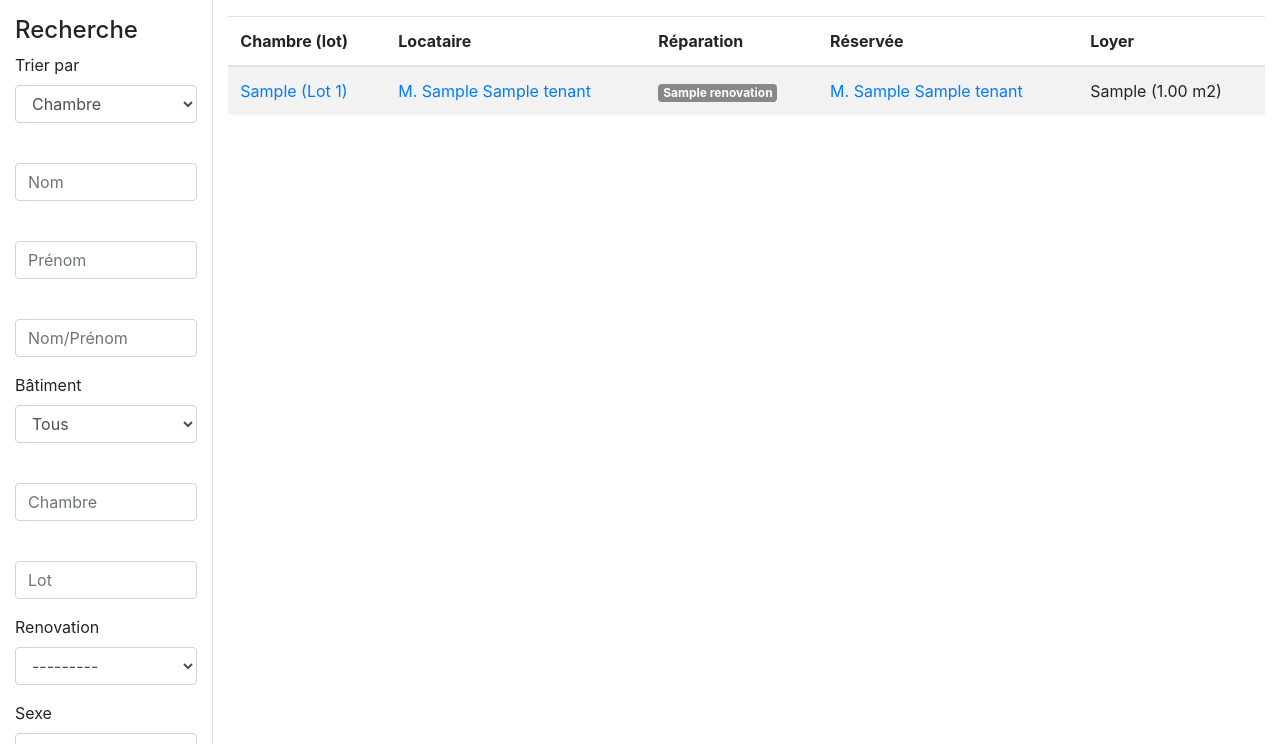
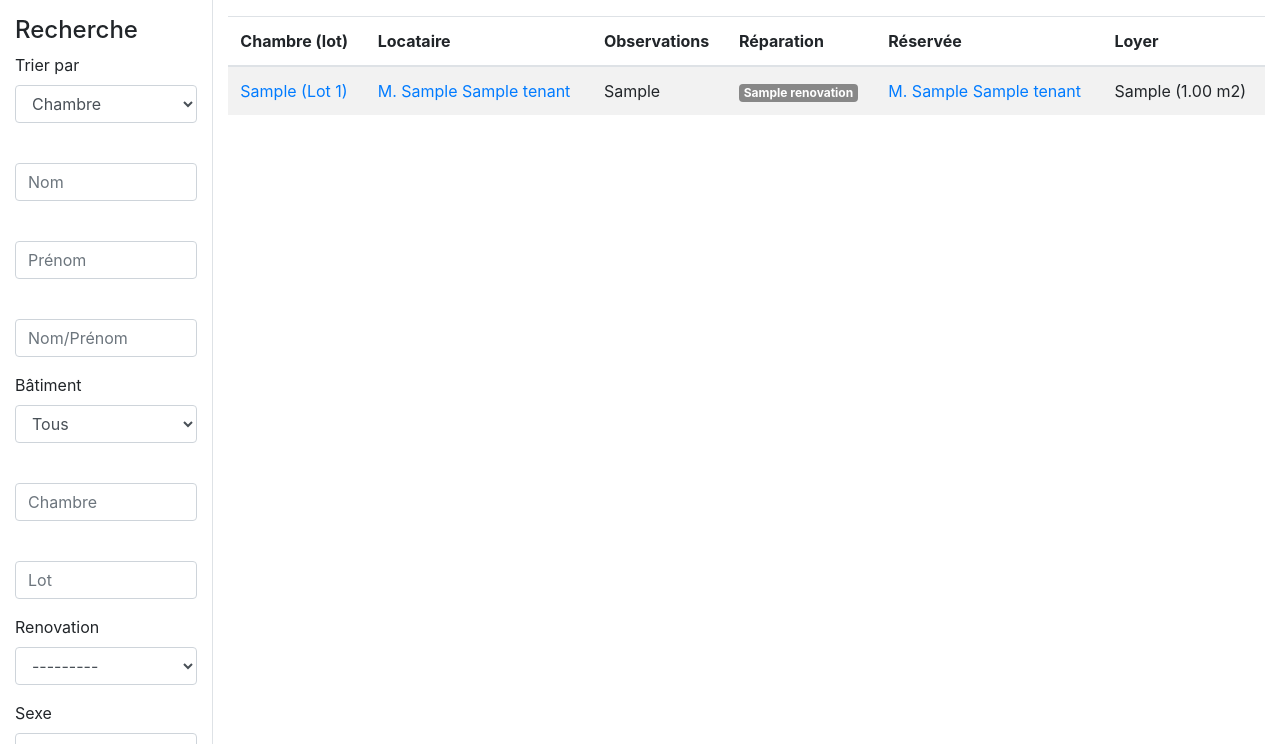
Before and after one commit to nanoy42/aloes, a Django app: page /gestion/gestionIndex in a window 1280 px wide. Shown: the part 56-800 px from the top of the page. Run offline with Django 3.2, Linux system fonts and the light colour scheme; a user stored in the database is signed in; tables that the repository leaves empty hold one stand-in row (values such as "Sample post"); some libraries are stand-ins or nearby versions.

Commit message:
Première vague de modifs

```diff
--- a/gestion/templates/gestion/gestion_index.html
+++ b/gestion/templates/gestion/gestion_index.html
@@ -7,6 +7,7 @@
 			<tr>
 				<th>Chambre (lot)</th>
 				<th>Locataire</th>
+				<th>Observations</th>
 				<th>Réparation</th>
 				<th>Réservée</th>
 				<th>Loyer</th>
@@ -17,6 +18,7 @@
 		<tr>
 			<td><a href="{% url 'gestion:roomProfile' room.pk %}">{{room}} (Lot {{room.lot}})</a></td>
 			<td>{% if room.current_leasing %}<a href="{% url 'gestion:tenantProfile' room.current_leasing.tenant.pk %}">{{room.current_leasing.tenant}}{% else %}Vide{% endif %}</a></td>
+			<td>{{room.observations}}</td>
 			<td><span class="badge" style="color:white;background-color:{{room.renovation.color}}">{{room.renovation.name}}</span></td>
 			<td>{% if room.next_leasing %}<a href="{% url 'gestion:tenantProfile' room.next_leasing.tenant.pk %}">{{room.next_leasing.tenant}}</a>{% else %}Pas réservée{% endif %}</td>
 			<td>{{room.rent_type}}</td>
--- a/gestion/views.py
+++ b/gestion/views.py
@@ -76,7 +76,7 @@ def gestion_index(request):  # pylint : disable=too-many-branches
             if search_form.cleaned_data['sort'] == "last_name":
                 res = res.order_by("current_leasing__tenant__name")
     else:
-        res = Room.objects.filter(is_active=True).select_related('current_leasing').select_related('next_leasing').select_related('renovation').select_related('rent_type')
+        res = Room.objects.filter(is_active=True).select_related('current_leasing').select_related('next_leasing').select_related('renovation').select_related('rent_type').order_by("room")
     return render(
         request,
         "gestion/gestion_index.html",
```
